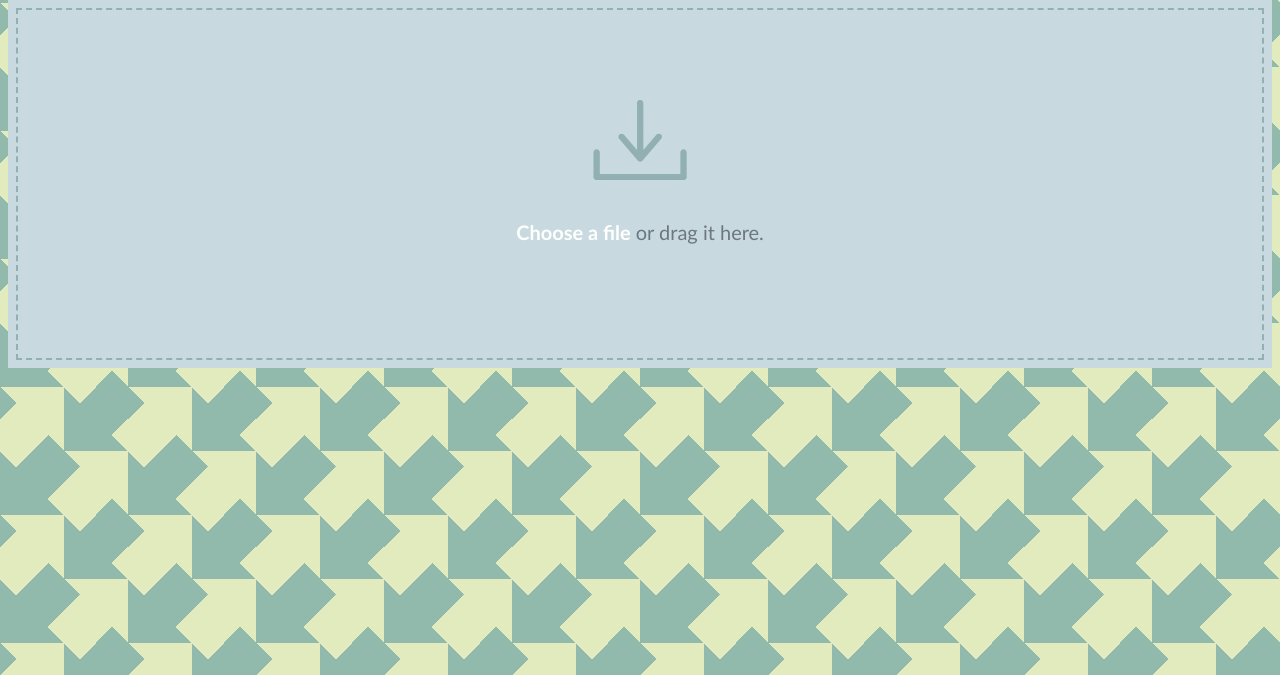
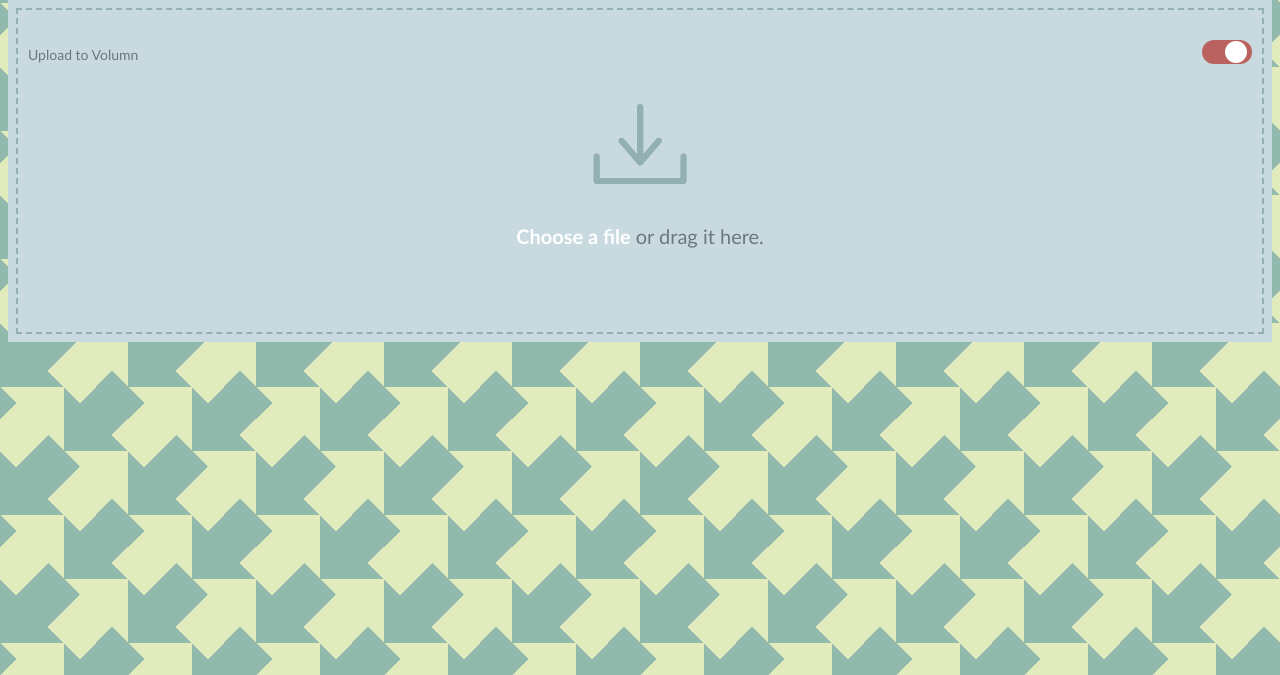
Before and after one commit to noru/home-server, a website: page static/filecase/index.html in a window 1280 px wide. Both pictures are taken after a click on the button "Upload". Shown: the part 125-800 px from the top of the page. Drawn offline with Linux system fonts and the light colour scheme; no server answers.

Commit message:
✨ add 'save to volumn' option

```diff
--- a/static/filecase/app.css
+++ b/static/filecase/app.css
@@ -81,12 +81,63 @@ button.active {
   background: rgba(255,255,255,.4);
 }
 
+.switch-wrapper {
+  text-align: left;
+  margin-bottom: 2em;
+}
+
+.switch-wrapper > span {
+  font-size: .7em;
+  color: #6d7683;
+}
+
+input[type=checkbox]{
+  height: 0;
+  width: 0;
+  visibility: hidden;
+}
+
+label.toggle {
+  cursor: pointer;
+  text-indent: -9999px;
+  width: 2.5em;
+  height: 1.2em;
+  background: grey;
+  border-radius: 100px;
+  position: relative;
+  float: right;
+}
+
+label.toggle:after {
+  content: '';
+  position: absolute;
+  top: 1px;
+  left: 5px;
+  width: 1.1em;
+  height: 1.1em;
+  background: #fff;
+  border-radius: 90px;
+  transition: 0.3s;
+}
+
+input:checked + label {
+  background: #ba625f;
+}
+
+input:checked + label:after {
+  left: calc(100% - 5px);
+  transform: translateX(-100%);
+}
+
+label:active:after {
+  width: 2em;
+}
 
 .dropbox {
   font-size: 1.25rem;
   background-color: #c8dadf;
   position: relative;
-  padding: 100px 20px;
+  padding: 40px 20px 70px;
 }
 .dropbox-icon {
   width: 100%;
--- a/static/filecase/app.js
+++ b/static/filecase/app.js
@@ -20,7 +20,7 @@
     }
 
     var xhr = new XMLHttpRequest()
-    xhr.open('POST', '/files?token=' + token)
+    xhr.open('POST', '/files?token=' + token + '&keep=' + $toVolumn.checked)
     xhr.send(formData)
     xhr.onprogress = function() {
       $loading.style = 'display: block'
@@ -105,6 +105,7 @@
   var $form = $('uploader'),
       $filesBtn = $('file-list'),
       $uploadBtn = $('upload-file'),
+      $toVolumn = $('upload-to-volumn'),
       $fileList = $('file-list-tab'),
       $fileInput = $('file'),
       $loading = $('loading-msg'),
--- a/static/filecase/index.html
+++ b/static/filecase/index.html
@@ -28,6 +28,10 @@
 
     <div id="upload-tab" class="tab">
       <form id="uploader" class="dropbox" method="post" action="" enctype="multipart/form-data">
+        <div class='switch-wrapper'>
+          <span>Upload to Volumn</span>
+          <input type="checkbox" id="upload-to-volumn" checked/><label for="upload-to-volumn" class="toggle"></label>
+        </div>
         <div class="dropbox-input">
           <svg class="dropbox-icon" xmlns="http://www.w3.org/2000/svg" width="50" height="43" viewBox="0 0 50 43"><path d="M48.4 26.5c-.9 0-1.7.7-1.7 1.7v11.6h-43.3v-11.6c0-.9-.7-1.7-1.7-1.7s-1.7.7-1.7 1.7v13.2c0 .9.7 1.7 1.7 1.7h46.7c.9 0 1.7-.7 1.7-1.7v-13.2c0-1-.7-1.7-1.7-1.7zm-24.5 6.1c.3.3.8.5 1.2.5.4 0 .9-.2 1.2-.5l10-11.6c.7-.7.7-1.7 0-2.4s-1.7-.7-2.4 0l-7.1 8.3v-25.3c0-.9-.7-1.7-1.7-1.7s-1.7.7-1.7 1.7v25.3l-7.1-8.3c-.7-.7-1.7-.7-2.4 0s-.7 1.7 0 2.4l10 11.6z"></path></svg>
           <input class="dropbox-file" type="file" name="files[]" id="file" multiple />
```
